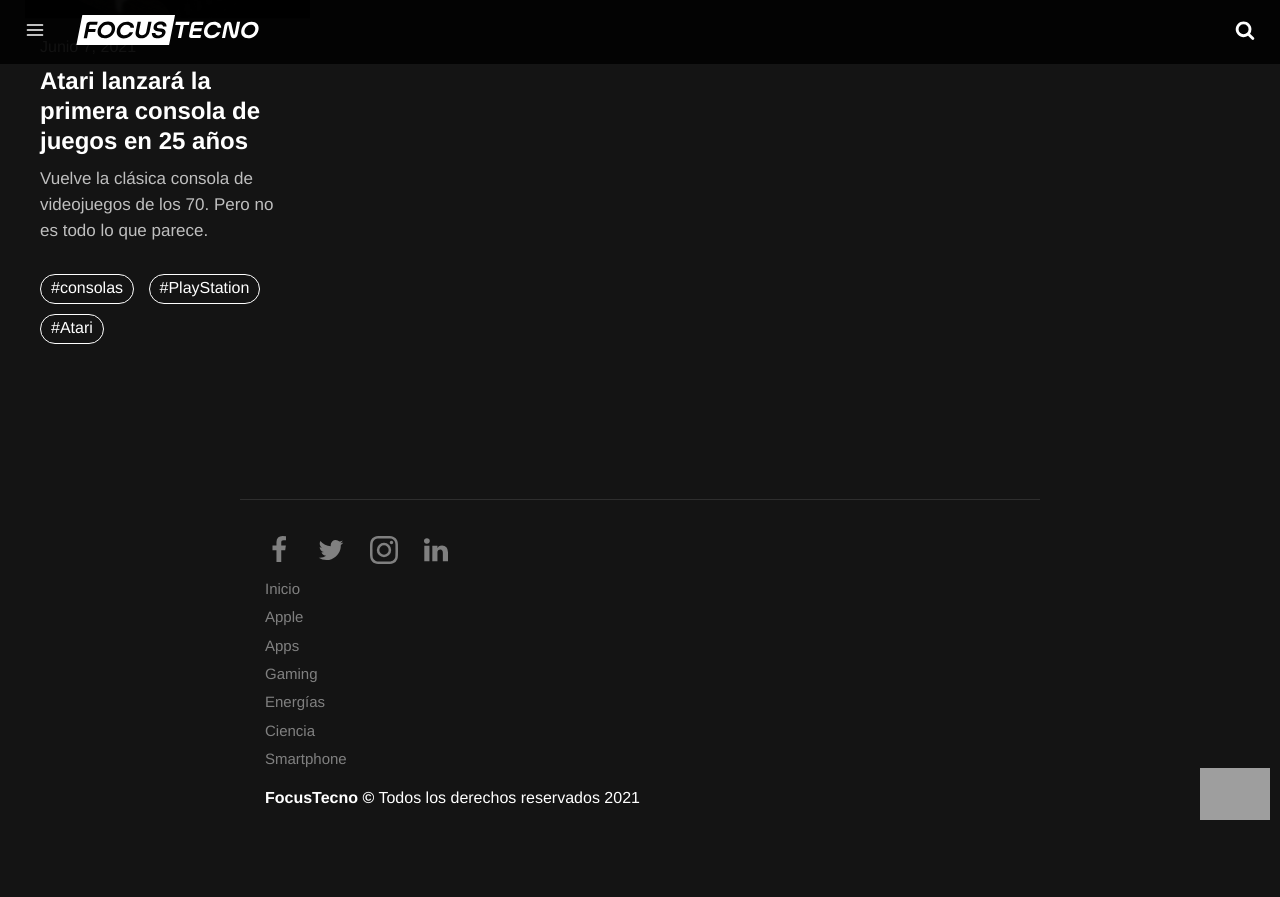
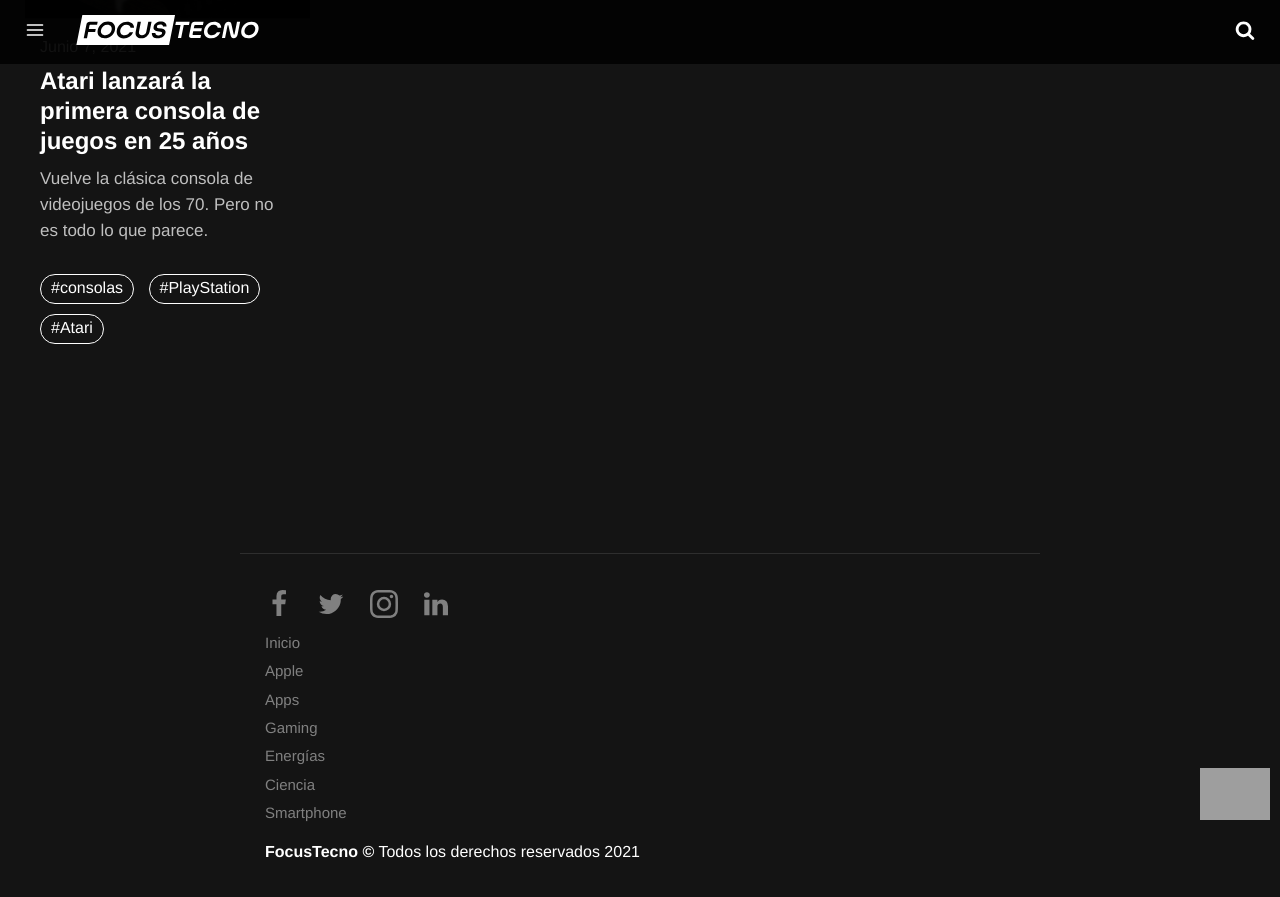
Before and after one commit to Focustecno/incredible-parsley, a Jekyll site: the page built from category/gaming.md, in a window 1280 px wide and 900 px high, scrolled down 550 px. Shown: the top 897 px of the window. Built offline with Jekyll 4.4.1, drawn with Linux system fonts in a browser that asks for light colours; some web fonts are replaced; comment, search, counter and statistics services are not loaded; before the commit the page ends 1396 px from its top, so only the background shows below that; grey boxes are pictures that could not be loaded.

Commit message:
Update category.html

```diff
--- a/_layouts/category.html
+++ b/_layouts/category.html
@@ -71,7 +71,12 @@
             </main>
         </section>
 
-         {{ content }}
+
+          <div style="padding: 3vh;color: #bfbfbf;">
+              {{ content }}
+
+          </div>
+
 
 
         {% include footer.html %}
```
